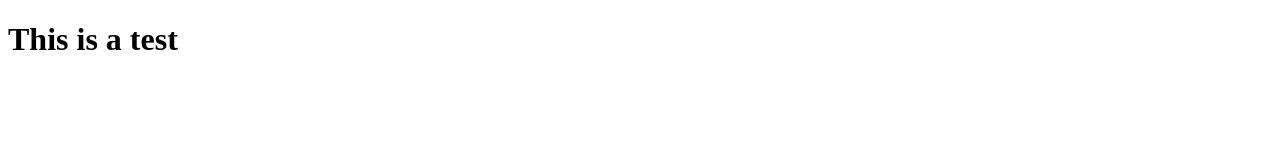
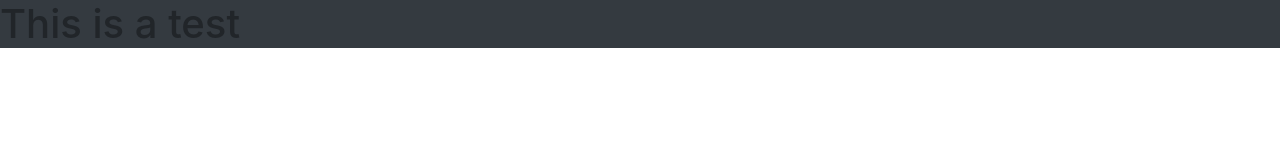
Before and after one commit to epinczinger/to-do-list, a website built with webpack: page dist/index.html in a window 1280 px wide. Built offline with Linux system fonts and the light colour scheme.

Commit message:
bootstrap link, loaders, finish setup

```diff
--- a/package.json
+++ b/package.json
@@ -26,6 +26,7 @@
     "eslint": "^6.8.0",
     "eslint-config-airbnb-base": "^14.1.0",
     "eslint-plugin-import": "^2.20.2",
+    "sass": "^1.29.0",
     "sass-loader": "^10.1.0",
     "style-loader": "^2.0.0",
     "stylelint": "^13.3.3",
--- a/src/style/style.scss
+++ b/src/style/style.scss
@@ -1,5 +1,5 @@
-// @import 'bootstrap';
+@import '~bootstrap';
 
 .content {
-    background-color: red;
+
 }
```
Also changed, not shown: dist/index.html, dist/main.js, 1 other file.
